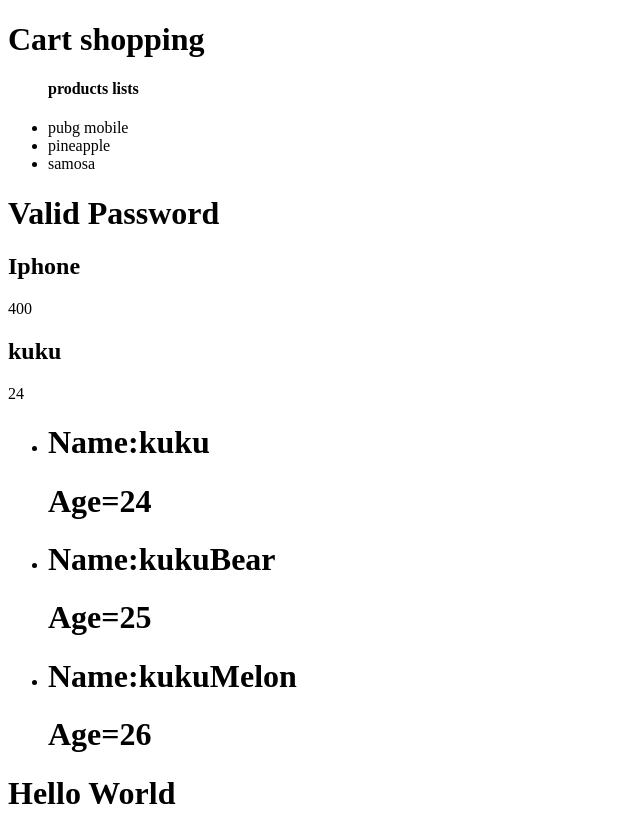
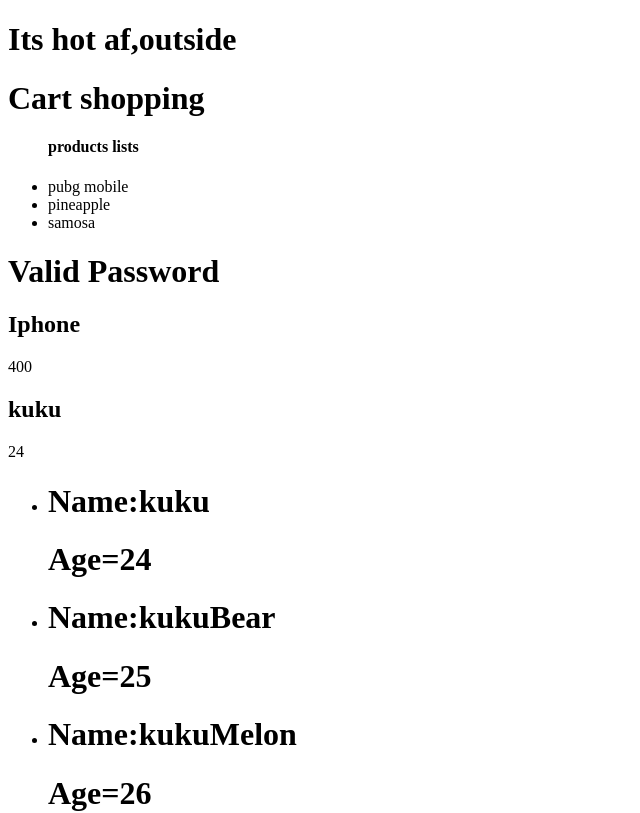
Before and after one commit to kumarkatravath/Here, a React (Vite) app: page / in a window 1280 px wide. Shown: the top 813 px of the page, without its empty margins (0-640 px from the left). Built offline with nearby package versions, Linux system fonts and the light colour scheme.

Commit message:
weather/conditional rendering logic

```diff
--- a/src/App.jsx
+++ b/src/App.jsx
@@ -5,6 +5,9 @@ import WelcomeMessage from "./WelcomeMessage";
 import UsersList from "./UsersList";
 import Person from "./Person";
 import Product from "./Product";
+import Weather from "./Weather";
+
+
 
 const ValidPassword = () => <h1>Valid Password</h1>
 const InvalidPassword = () => <h1>invalid Password</h1>
@@ -46,7 +49,9 @@ const Cart =()=>{
 // 📩 aina.garcia@robertwalters.com
 const App = () => {
   return  (
+
   <div>
+    <Weather />
     <Cart/>
     <Password  isValid={true} />
 
--- /dev/null
+++ b/src/Weather.jsx
@@ -0,0 +1,24 @@
+import React from 'react'
+
+const Weather = () => {
+
+    let temp=26
+    if(temp <15){
+        return  <h1>Its cold af,outside</h1>
+    }
+    else if(temp>= 15 && temp<= 25){
+
+        return <h1>Its cozy outside</h1>
+    }
+    else if(temp>25){
+        return <h1>Its hot af,outside</h1>
+
+    }
+
+
+//   return (
+//     <div>Weather</div>
+//   )
+}
+
+export default Weather
```
